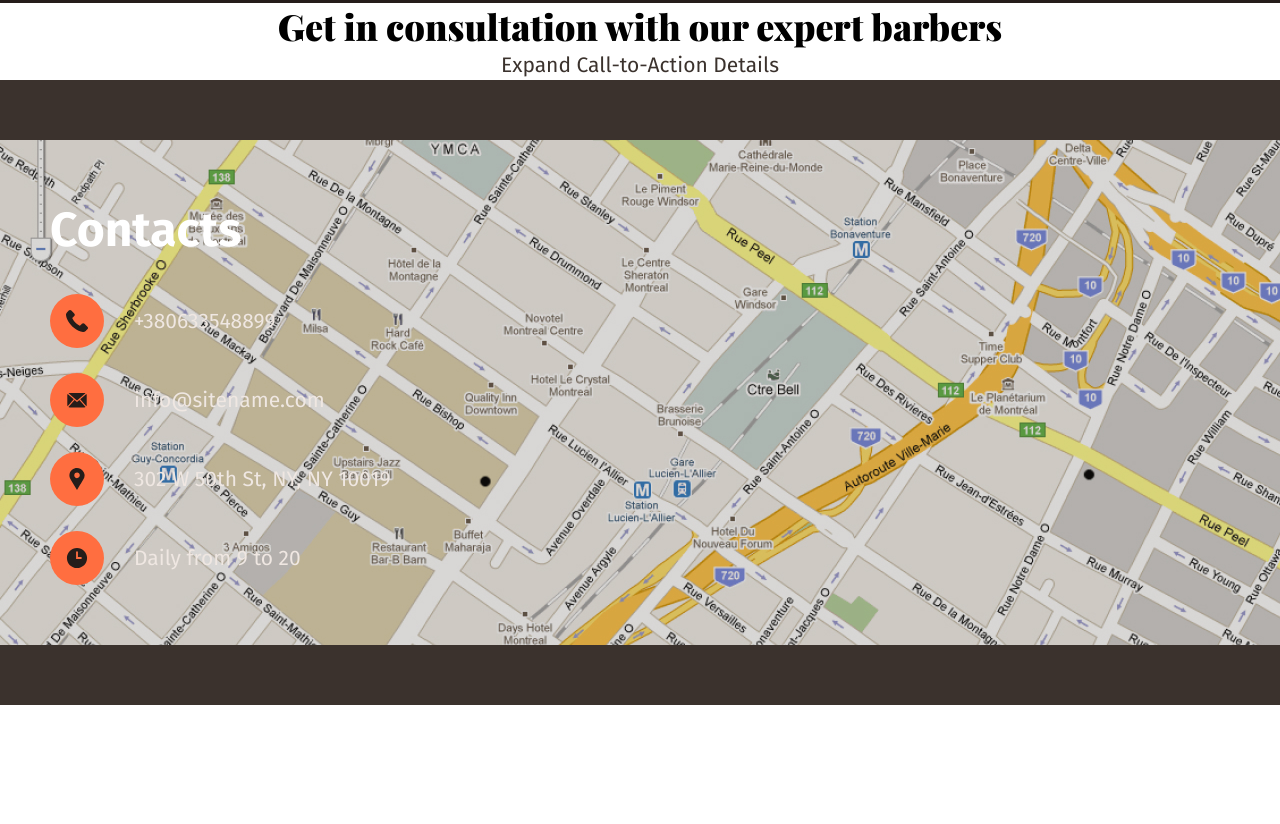
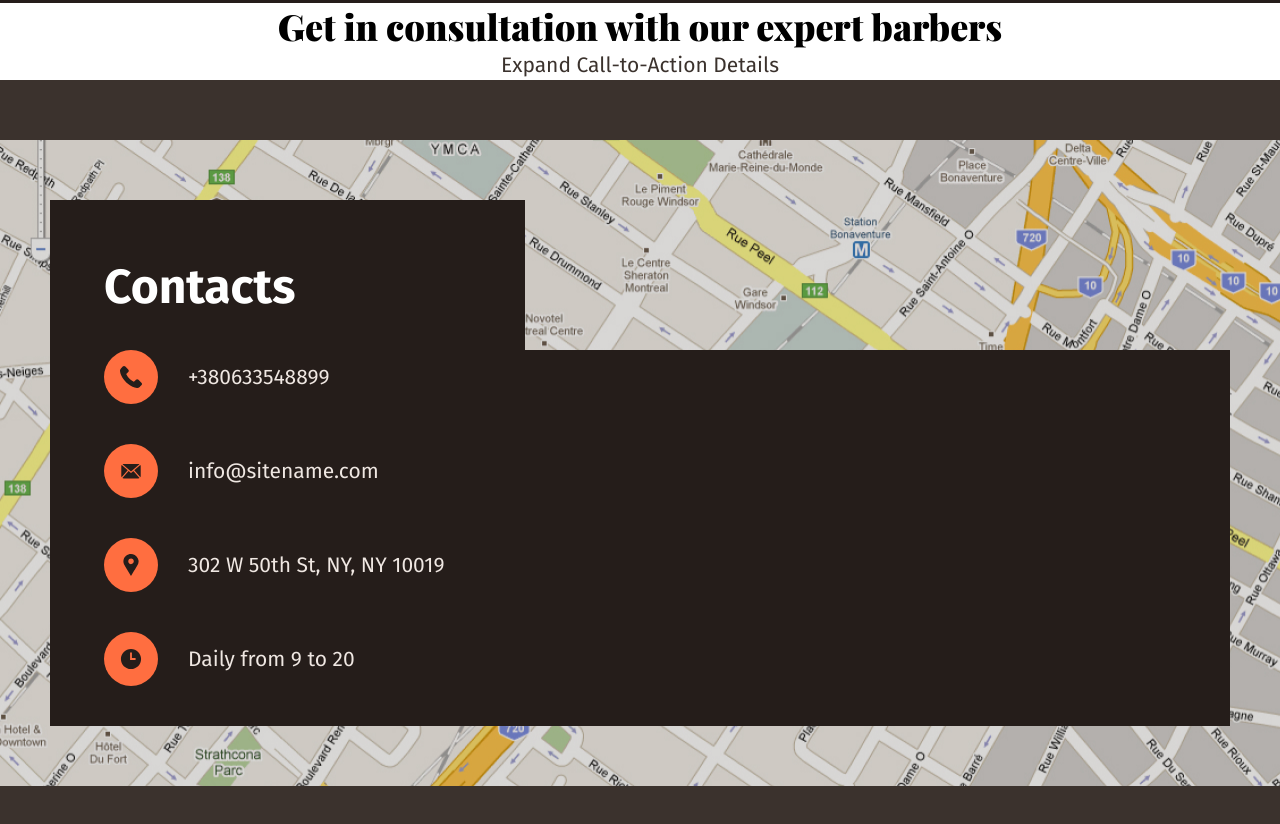
Before and after one commit to drdolgiy/barbershop, a plain HTML site: page index.html in a window 1280 px wide. Shown: the part 4534-5358 px from the top of the page. Before the commit the page ends 5239 px from the top, so only its background shows below. Drawn offline with nearby package versions, Linux system fonts and the light colour scheme.

Commit message:
update footer

```diff
--- a/style.css/style.css
+++ b/style.css/style.css
@@ -605,12 +605,12 @@ logo-icon:focus {
 }
 
 .footer-head {
+  display: inline-block;
   color: var(--neutral-color);
   font-size: 48px;
   font-weight: 700;
-  line-height: 1.25;
-  margin-bottom: 34px;
-  /* background-color: #251d1a; */
+  padding: 60px 230px 34px 54px;
+  background-color: #251d1a;
 }
 
 .contacts-container {
@@ -618,28 +618,28 @@ logo-icon:focus {
   padding-bottom: 60px;
 }
 
-/* .address-list {
-  padding: 0px 38px 80px 56px;
-  font-size: 21px;
-  font-style: normal;
-  line-height: 1.43;
+.address {
   background-color: #251d1a;
 }
 
-.address-list:not(:last-child) {
-  margin-bottom: 40px;
-} */
-
-.footer-link {
+.address-list {
   display: flex;
-  align-items: center;
+  flex-direction: column;
   font-size: 21px;
   font-style: normal;
   line-height: 1.43;
 }
 
-.footer-link:not(:last-child) {
-  margin-bottom: 25px;
+.footer-link {
+  display: flex;
+
+  align-items: center;
+  padding-left: 54px;
+  padding-bottom: 40px;
+  padding-right: 60px;
+  font-size: 21px;
+  font-style: normal;
+  line-height: 1.43;
 }
 
 .footer-tel:hover,
@@ -675,6 +675,7 @@ logo-icon:focus {
   height: 54px;
   border-radius: 50%;
   background-color: var(--accent-color);
+  /* background-color: #251d1a; */
 }
 
 .footer-wrapper:not(:last-child) {
```
Also changed, not shown: index.html (+2 -0 lines).
